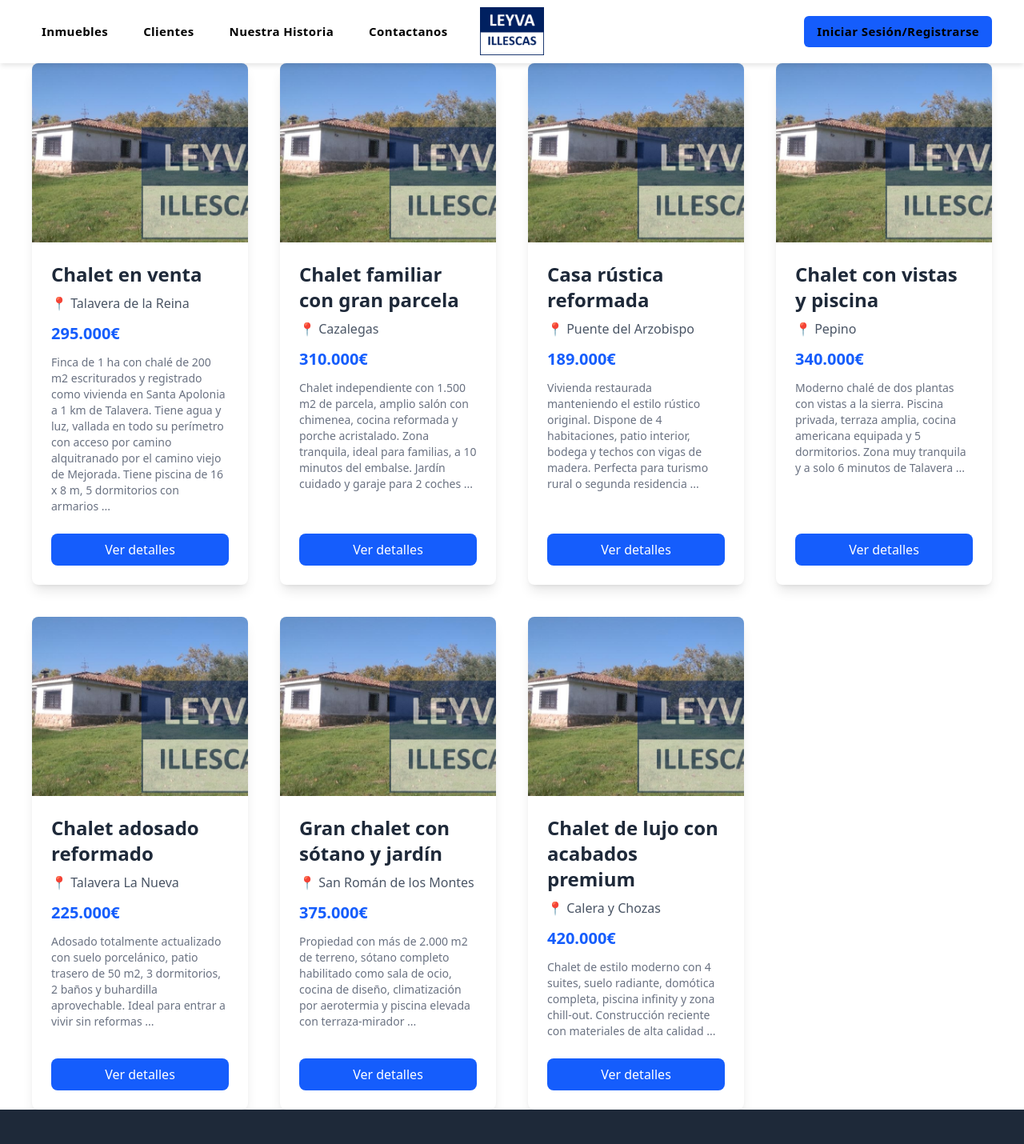
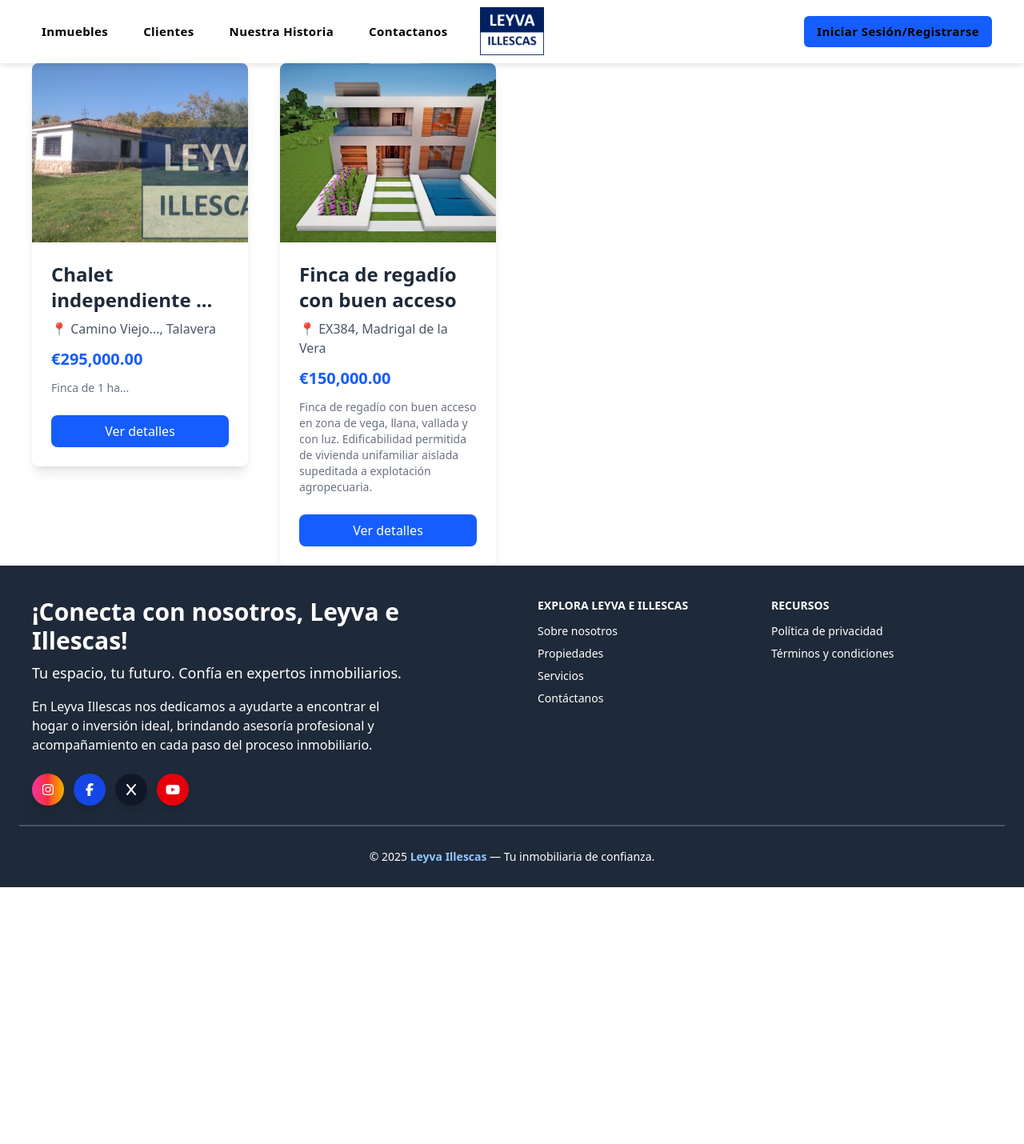
Before and after one commit to JoseCalderon18/Ampliacion, an Angular app: page /inmuebles in a window 1280 px wide. Shown: the top 1430 px of the page at 80% size. After the commit the page ends 1109 px from the top, so only its background shows below. Built offline with nearby package versions, Linux system fonts and the light colour scheme; what tailwindcss-animated would draw is missing.

Commit message:
for para inmuebles

```diff
--- a/src/app/app.routes.ts
+++ b/src/app/app.routes.ts
@@ -1,6 +1,6 @@
 import { Routes } from '@angular/router';
 import { Home } from './pages/home/home';
-import { Inmuebles } from './pages/inmuebles/inmuebles';
+import { InmueblesComponent } from './pages/inmuebles/inmuebles';
 import { Contacto } from './pages/contacto/contacto';
 import { Postventa } from './pages/postventa/postventa';
 import { Historia } from './pages/historia/historia';
@@ -10,7 +10,7 @@ import { Terminos } from './pages/terminos/terminos';
 
 export const routes: Routes = [
   { path: '', component: Home },
-  { path: 'inmuebles', component: Inmuebles },
+  { path: 'inmuebles', component: InmueblesComponent },
   { path: 'contacto', component: Contacto },
   { path: 'postventa', component: Postventa },
   { path: 'historia', component: Historia },
--- a/src/app/components/card-casa/card-casa.html
+++ b/src/app/components/card-casa/card-casa.html
@@ -1,37 +1,27 @@
-<div class="max-w-sm h-full min-h-[480px] rounded-lg overflow-hidden shadow-lg bg-white flex flex-col">
+<div class="max-w-sm rounded-lg overflow-hidden shadow-lg bg-white">
+  <img class="w-full h-56 object-cover"
+       [src]="casa.imagenes[0]"
+       alt="Foto del inmueble">
 
-  <!-- Imagen del inmueble -->
-  <img class="w-full h-56 object-cover" [src]="foto" alt="Imagen del inmueble">
-
-  <!-- Contenido de la card -->
-  <div class="p-6 flex flex-col flex-grow">
-
-    <!-- Título del inmueble -->
+  <div class="p-6">
     <h2 class="text-2xl font-semibold text-gray-800">
-      {{ titulo }}
+      {{ casa.titulo }}
     </h2>
 
-    <!-- Ubicación -->
     <p class="text-gray-600 mt-2">
-      📍 {{ ubicacion }}
+      📍 {{ casa.direccion }}, {{ casa.ciudad }}
     </p>
 
-    <!-- Precio -->
     <p class="text-xl font-bold text-blue-600 mt-3">
-      {{ precio }}
+      {{ casa.precio | currency:'EUR' }}
     </p>
 
-    <!-- Descripción breve -->
-    <p class="text-gray-500 mt-3 text-sm flex-grow">
-      {{ descripcion }}
+    <p class="text-gray-500 mt-3 text-sm">
+      {{ casa.descripcion }}
     </p>
 
-    <!-- Botón de acción (siempre queda abajo) -->
-    <button
-      (click)="maximizar()"
-      class="mt-6 w-full bg-blue-600 hover:bg-blue-700 cursor-pointer text-white py-2 rounded-lg focus:outline-none focus:ring-2 focus:ring-blue-400 transition-colors">
+    <button class="mt-6 w-full bg-blue-600 hover:bg-blue-700 text-white py-2 rounded-lg">
       Ver detalles
     </button>
-
   </div>
 </div>
--- a/src/app/components/card-casa/card-casa.ts
+++ b/src/app/components/card-casa/card-casa.ts
@@ -1,36 +1,16 @@
 import { Component, Input } from '@angular/core';
-import Swal from 'sweetalert2';
+import { Casa } from '../../models/modelCasa';
+import { CommonModule } from '@angular/common';
 
 @Component({
   selector: 'app-card-casa',
-  imports: [],
+  standalone: true,
+  imports: [CommonModule],
   templateUrl: './card-casa.html',
-  styleUrl: './card-casa.css',
+  styleUrls: ['./card-casa.css']
 })
-export class CardCasa {
-  @Input() foto!: string;
-  @Input() titulo!: string;
-  @Input() ubicacion!: string;
-  @Input() precio!: string;
-  @Input() descripcion!: string;
+export class CardCasaComponent {
 
-  maximizar() {
-    Swal.fire({
-    text: `${this.descripcion}`,
-    imageUrl: `${this.foto}`,
-    imageWidth: 400,
-    imageAlt: 'Imagen del inmueble',
-    html: `
-      <h2 style="font-size: 22px; font-weight: bold;">🏡 ${this.titulo}</h2>
-      <br>
-      <p>📍 <strong>${this.ubicacion}</strong></p>
-      <p style="color:#1e4dd8; font-size: 22px; font-weight: bold;">${this.precio}</p>
-      <p style="text-align:left; font-size: 14px; color: #444; margin-top:10px;">
-        ${this.descripcion}
-      </p>
-    `,
-    confirmButtonText: 'Cerrar',
-    confirmButtonColor: '#2563eb'
-  });
-  }
+  @Input() casa!: Casa;
+
 }
--- /dev/null
+++ b/src/app/models/modelCasa.ts
@@ -0,0 +1,25 @@
+export interface Casa {
+  titulo: string;
+  direccion: string;
+  ciudad: string;
+  provincia: string;
+  cp: string;
+  pais: string;
+  lat: number;
+  lng: number;
+  precio: number;
+  precioM2: number;
+  antiguedad: number;
+  tipo: string;
+  plantas: number;
+  metrosConstruidos: number;
+  terreno: number;
+  habitaciones: number;
+  banos: number;
+  descripcion: string;
+  orientacion: string;
+  anoConstruccion: number;
+  estado: string;
+  extras: string[];
+  imagenes: string[];
+}
--- a/src/app/pages/inmuebles/inmuebles.html
+++ b/src/app/pages/inmuebles/inmuebles.html
@@ -1,66 +1,6 @@
 <div class="grid grid-cols-1 gap-4 sm:grid-cols-2 md:grid-cols-3 lg:grid-cols-4 [@media(min-width:1600px)]:grid-cols-5 lg:gap-10 ml-10 mr-10">
-
-    <!-- CASA 1 (igual que la tuya) -->
-    <app-card-casa
-        foto="assets/img/chalet.jpg"
-        titulo="Chalet en venta"
-        ubicacion="Talavera de la Reina"
-        precio="295.000€"
-        descripcion="Finca de 1 ha con chalé de 200 m2 escriturados y registrado como vivienda en Santa Apolonia a 1 km de Talavera. Tiene agua y luz, vallada en todo su perímetro con acceso por camino alquitranado por el camino viejo de Mejorada. Tiene piscina de 16 x 8 m, 5 dormitorios con armarios ..."
-    ></app-card-casa>
-
-    <!-- CASA 2 -->
-    <app-card-casa
-        foto="assets/img/chalet.jpg"
-        titulo="Chalet familiar con gran parcela"
-        ubicacion="Cazalegas"
-        precio="310.000€"
-        descripcion="Chalet independiente con 1.500 m2 de parcela, amplio salón con chimenea, cocina reformada y porche acristalado. Zona tranquila, ideal para familias, a 10 minutos del embalse. Jardín cuidado y garaje para 2 coches ..."
-    ></app-card-casa>
-
-    <!-- CASA 3 -->
-    <app-card-casa
-        foto="assets/img/chalet.jpg"
-        titulo="Casa rústica reformada"
-        ubicacion="Puente del Arzobispo"
-        precio="189.000€"
-        descripcion="Vivienda restaurada manteniendo el estilo rústico original. Dispone de 4 habitaciones, patio interior, bodega y techos con vigas de madera. Perfecta para turismo rural o segunda residencia ..."
-    ></app-card-casa>
-
-    <!-- CASA 4 -->
-    <app-card-casa
-        foto="assets/img/chalet.jpg"
-        titulo="Chalet con vistas y piscina"
-        ubicacion="Pepino"
-        precio="340.000€"
-        descripcion="Moderno chalé de dos plantas con vistas a la sierra. Piscina privada, terraza amplia, cocina americana equipada y 5 dormitorios. Zona muy tranquila y a solo 6 minutos de Talavera ..."
-    ></app-card-casa>
-
-    <!-- CASA 5 -->
-    <app-card-casa
-        foto="assets/img/chalet.jpg"
-        titulo="Chalet adosado reformado"
-        ubicacion="Talavera La Nueva"
-        precio="225.000€"
-        descripcion="Adosado totalmente actualizado con suelo porcelánico, patio trasero de 50 m2, 3 dormitorios, 2 baños y buhardilla aprovechable. Ideal para entrar a vivir sin reformas ..."
-    ></app-card-casa>
-
-    <!-- CASA 6 -->
-    <app-card-casa
-        foto="assets/img/chalet.jpg"
-        titulo="Gran chalet con sótano y jardín"
-        ubicacion="San Román de los Montes"
-        precio="375.000€"
-        descripcion="Propiedad con más de 2.000 m2 de terreno, sótano completo habilitado como sala de ocio, cocina de diseño, climatización por aerotermia y piscina elevada con terraza-mirador ..."
-    ></app-card-casa>
-
-    <!-- CASA 7 -->
-    <app-card-casa
-        foto="assets/img/chalet.jpg"
-        titulo="Chalet de lujo con acabados premium"
-        ubicacion="Calera y Chozas"
-        precio="420.000€"
-        descripcion="Chalet de estilo moderno con 4 suites, suelo radiante, domótica completa, piscina infinity y zona chill-out. Construcción reciente con materiales de alta calidad ..."
-    ></app-card-casa>
-
+  <app-card-casa
+    *ngFor="let c of casas"
+    [casa]="c">
+  </app-card-casa>
 </div>
--- a/src/app/pages/inmuebles/inmuebles.ts
+++ b/src/app/pages/inmuebles/inmuebles.ts
@@ -1,12 +1,28 @@
-import { CardCasa } from "../../components/card-casa/card-casa";
-import { Component } from '@angular/core';
+import { Component, OnInit } from '@angular/core';
+import { CommonModule } from '@angular/common';
+
+import { CardCasaComponent } from '../../components/card-casa/card-casa';
+import { CasasController } from '../../../controllers/controladorCasas';
+import { Casa } from '../../models/modelCasa';
 
 @Component({
   selector: 'app-inmuebles',
-  imports: [CardCasa],
+  standalone: true,
+  imports: [
+    CommonModule,      // necesario para *ngFor
+    CardCasaComponent  // necesario para <app-card-casa>
+  ],
   templateUrl: './inmuebles.html',
-  styleUrl: './inmuebles.css',
+  styleUrls: ['./inmuebles.css']
 })
-export class Inmuebles {
+export class InmueblesComponent implements OnInit {
+
+  casas: Casa[] = [];
+
+  constructor(private casasCtrl: CasasController) {}
+
+  ngOnInit() {
+    this.casas = this.casasCtrl.getCasas();   // ⬅️ Obtiene la lista de casas
+  }
 
 }
--- /dev/null
+++ b/src/controllers/controladorCasas.ts
@@ -0,0 +1,64 @@
+import { Injectable } from '@angular/core';
+import { Casa } from '../app/models/modelCasa';
+
+@Injectable({
+  providedIn: 'root'
+})
+export class CasasController {
+
+  private casas: Casa[] = [
+    {
+      titulo: "Chalet independiente ...",
+      direccion: "Camino Viejo...",
+      ciudad: "Talavera",
+      provincia: "Toledo",
+      cp: "45600",
+      pais: "España",
+      lat: 39.95851,
+      lng: -4.83256,
+      precio: 295000,
+      precioM2: 1475,
+      antiguedad: 9,
+      tipo: "Independiente",
+      plantas: 1,
+      metrosConstruidos: 200,
+      terreno: 10000,
+      habitaciones: 5,
+      banos: 3,
+      descripcion: "Finca de 1 ha...",
+      orientacion: "Sur",
+      anoConstruccion: 1980,
+      estado: "Buena conservación",
+      extras: [ "Piscina", "Jardín" ],
+      imagenes: [ "assets/img/chalet.jpg" ]
+    },{
+    titulo: "Finca de regadío con buen acceso",
+    direccion: "EX384",
+    ciudad: "Madrigal de la Vera",
+    provincia: "Cáceres",
+    cp: "10400",
+    pais: "España",
+    lat: 40.10123, // Latitud aproximada, se puede ajustar
+    lng: -5.63645, // Longitud aproximada, se puede ajustar
+    precio: 150000,
+    precioM2: 150000 / 35000, // Precio por m² calculado
+    antiguedad: 0, // No especificada
+    tipo: "Finca",
+    plantas: 0, // No hay vivienda construida todavía
+    metrosConstruidos: 0, // No hay vivienda construida todavía
+    terreno: 35000,
+    habitaciones: 0, // No aplica
+    banos: 0, // No aplica
+    descripcion: "Finca de regadío con buen acceso en zona de vega, llana, vallada y con luz. Edificabilidad permitida de vivienda unifamiliar aislada supeditada a explotación agropecuaria.",
+    orientacion: "N/A",
+    anoConstruccion: 0, // No aplica
+    estado: "Parcela disponible",
+    extras: ["Agua corriente disponible", "Electricidad disponible", "Jardines"],
+    imagenes: ["assets/img/casa-BORRAR.png"]
+  }
+  ];
+
+  getCasas(): Casa[] {
+    return this.casas;   // 👈 debe existir este método
+  }
+}
```
Also changed, not shown: 1 other file (tests, documents, lock files or other folders).
